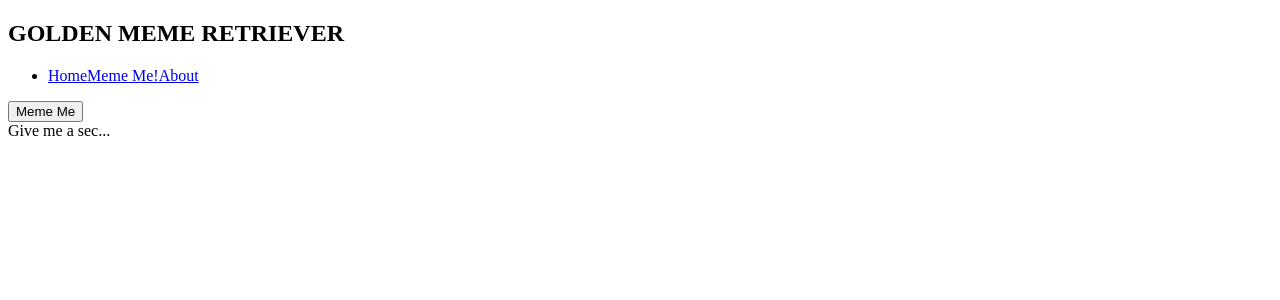
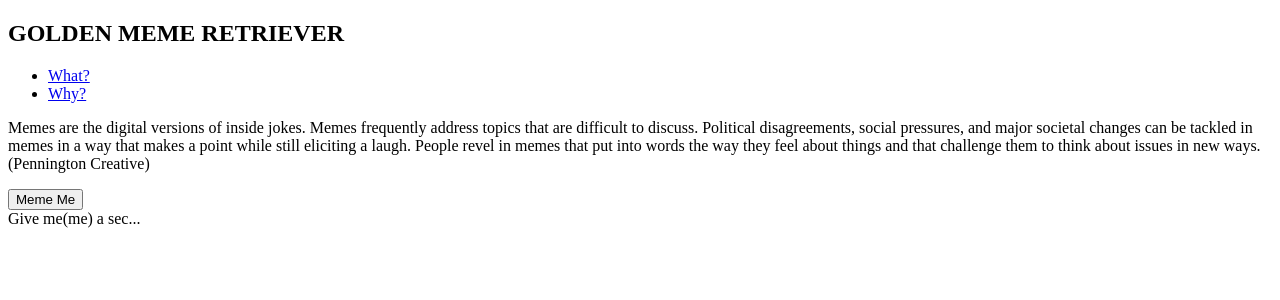
Before and after one commit to claudiacarion/goldenmemeretriever, a React (Create React App) app in the folder client/: page /why in a window 1280 px wide. Shown: the top 300 px of the page. Built offline with nearby package versions, Linux system fonts and the light colour scheme; no server answers.

Commit message:
2 routes

```diff
--- a/client/src/App.js
+++ b/client/src/App.js
@@ -1,10 +1,9 @@
 import React, { useState, useEffect } from 'react';
 import './App.css';
 import { BrowserRouter, Link, Routes, Route } from "react-router-dom";
-import Image from "./components/Image";
+import Meme from "./components/Meme";
 import WhatAreMemes from './components/WhatAreMemes';
-import Home from './components/Home';
-
+import WhyMemes from './components/WhyMemes';
 
 function App() {
   const [memes, setMemes] = useState()
@@ -27,22 +26,22 @@ function App() {
         <h1> GOLDEN MEME RETRIEVER </h1>
         <ul>
           <li>
-            <Link to="/">Home</Link>
-            <Link to="/">Meme Me!</Link>
-            <Link to="/about">About</Link>
+            <Link to="/what">What?</Link><br />
+          </li>
+          <li>
+            <Link to="/why">Why?</Link>
           </li>
           </ul>
           <Routes>
-          <Route path="/" element={<Home />}></Route>
-          <Route path="/image" element={<Image />}></Route>
-          <Route path="/about" element={<WhatAreMemes />}></Route>
+          <Route path="/what" element={<WhatAreMemes />}></Route>
+          <Route path="/why" element={<WhyMemes />}></Route>
           </Routes>
       </header>
       <main>
           <button onClick={fetchData}>Meme Me</button><br/>
           {memes ?
-          <Image memes={memes} />
-          : 'Give me a sec...'}
+          <Meme memes={memes} />
+          : 'Give me(me) a sec...'}
         </main>
       </section>
       </BrowserRouter>
--- a/client/src/components/Home.js
+++ /dev/null
@@ -1,11 +0,0 @@
-import React from 'react'
-
-const Home = () => {
-  return (
-    <div>
-      <h1>Why Memes?</h1>
-    </div>
-  )
-}
-
-export default Home
--- a/client/src/components/Image.js
+++ b/client/src/components/Meme.js
@@ -1,6 +1,7 @@
 import React from 'react'
 
-const Image = memes => {
+const Meme = memes => {
+
   const randomIndex = (min, max) => {
     return Math.random() * (max - min) + min;
   };
@@ -8,11 +9,11 @@ const Image = memes => {
   const index = Math.floor(randomIndex(0, 255));
 
   return (
-    <section class="image">
+    <section className="image">
       <h4>{memes.memes[index].name}</h4>
       <img src={memes.memes[index].image} alt='PICS!'/>
     </section>
   )
 }
 
-export default Image
+export default Meme
--- a/client/src/components/WhatAreMemes.js
+++ b/client/src/components/WhatAreMemes.js
@@ -3,7 +3,7 @@ import React from 'react'
 const WhatAreMemes = () => {
   return (
     <p>
-      A meme is an idea, behavior, or style that spreads by means of imitation from person to person within a culture and often carries symbolic meaning representing a particular phenomenon or theme. - Wikipedia
+      A meme is an idea, behavior, or style that spreads by means of imitation from person to person within a culture and often carries symbolic meaning representing a particular phenomenon or theme. (Wikipedia)
     </p>
   )
 }
--- /dev/null
+++ b/client/src/components/WhyMemes.js
@@ -0,0 +1,11 @@
+import React from 'react'
+
+const WhyMemes = () => {
+  return (
+    <p>
+      Memes are the digital versions of inside jokes. Memes frequently address topics that are difficult to discuss. Political disagreements, social pressures, and major societal changes can be tackled in memes in a way that makes a point while still eliciting a laugh. People revel in memes that put into words the way they feel about things and that challenge them to think about issues in new ways. (Pennington Creative)
+    </p>
+  )
+}
+
+export default WhyMemes
```
